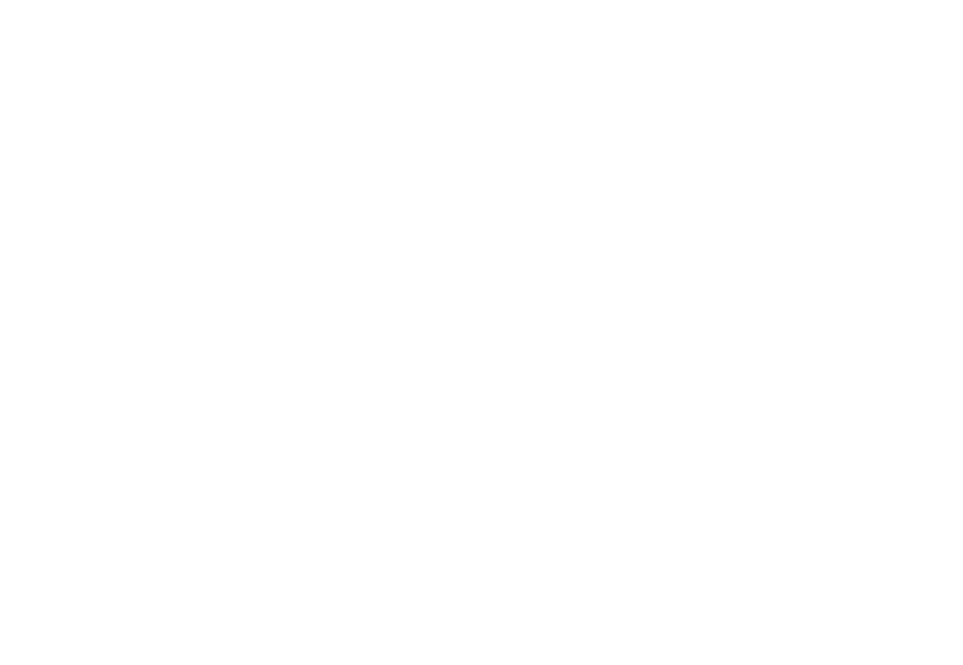
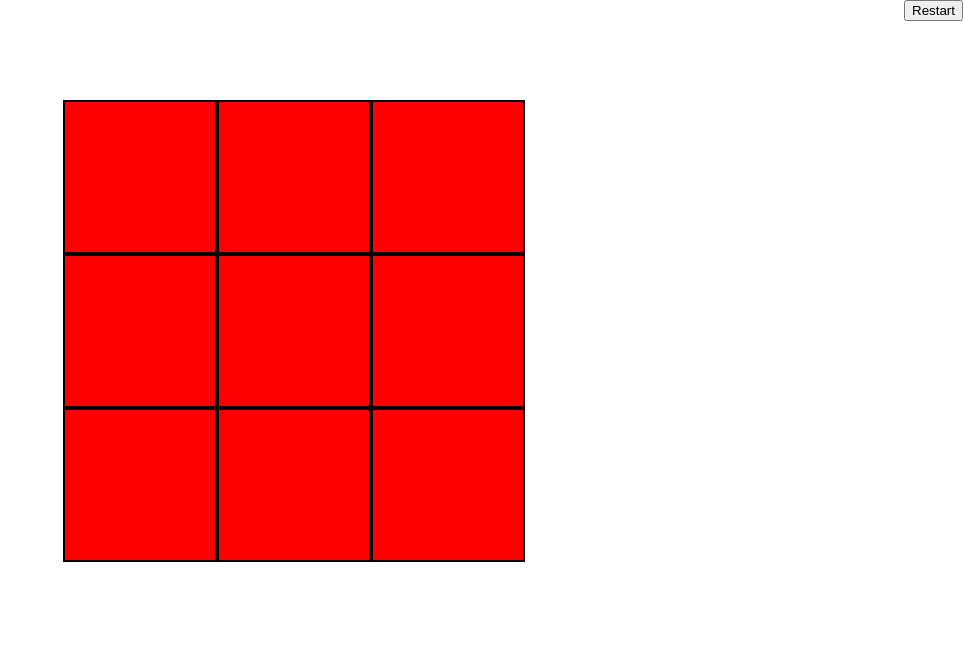
Before and after one commit to jamsec12ty/tictactoe, a plain HTML site: page index.html in a window 1280 px wide. Shown: the whole page, without its empty margins (317-1280 px from the left). Drawn offline with Linux system fonts and the light colour scheme.

Commit message:
Basic HTML and CSS layout. JS click selectors active

```diff
--- a/css/style.css
+++ b/css/style.css
@@ -0,0 +1,29 @@
+
+body {
+  display: flex;
+  margin: 0;
+  justify-content: center;
+}
+
+.cell {
+  border: 2px solid black;
+  height: 150px;
+  width: 150px;
+  text-align: center;
+  vertical-align: middle;
+  font-family:sans-serif;
+  font-size: 120px;
+  display: inline-block;
+  margin: 0;
+}
+
+.grid {
+  background-color: red;
+  /* position: absolute; */
+  left: 5%;
+  top: 100px;
+  /* width: 80%; */
+  border-collapse: collapse;
+  margin: 100px auto;
+  cursor: pointer;
+}
--- a/index.html
+++ b/index.html
@@ -13,6 +13,30 @@
 
 </head>
 <body>
+  <!-- logo for the tic tac toe page -->
+  <div class="logo">
+  </div>
+  <!-- The actual game grid -->
+  <div class="grid" id="board">
+    <div>
+      <div class="cell" id="0"></div><div class="cell" id="1"></div><div class="cell" id="2"></div>
+    </div>
+    <div>
+      <div class="cell" id="3"></div><div class="cell" id="4"></div><div class="cell" id="5"></div>
+    </div>
+    <div>
+      <div class="cell" id="6"></div><div class="cell" id="7"></div><div class="cell" id="8"></div>
+    </div>
+  </div>
 
+  <!-- Right hand side control panel for selectors and game info -->
+  <div class="controlPanel">
+  </div>
+
+  <!-- Winning message -->
+  <div class="endGameMsg" id="endGameMsg">
+
+    <button id="restartButton">Restart</button>
+  </div>
 </body>
 </html>
--- a/js/main.js
+++ b/js/main.js
@@ -1 +1,64 @@
-console.log('Tic Tac Toe!')
+
+// const winCombo = [
+//
+// ]
+$(document).ready(function(){
+
+  console.log('Tic Tac Toe');
+
+
+
+  // Do something whenever the mouse enters the board, and
+  // something else when the mouse leaves
+  $('#board').hover(
+    function(){
+      console.log('mouse entered area');
+    },
+    function(){
+      console.log('mouse left area');
+    }
+  );
+
+  // Do something whenever the user clicks on the game board
+  // $('#board').click( fn ); <-- shortcut convenience method
+  $('.cell').on( 'click', function(ev){
+    const activeCell = $(this).attr('id');
+    // This code will run whenever the #board element is clicked
+    // The function will re-run EACH click
+    $(ev.target).html('X');
+    console.log(activeCell);
+  });
+
+
+
+  // Do something whenever the user clicks on the restart button
+  // $('#restartButton').click( fn ); <-- shortcut convenience method
+  $('#restartButton').on( 'click', function(){
+    // This code will run whenever the #board element is clicked
+    // The function will re-run EACH click
+    console.log('Restart button clicked!');
+  });
+
+
+}); //end of document ready
+
+
+
+
+
+// BUT: how then do we find out which SPEFICIC <li> this particular
+// event happened to?
+// $('li').on('click', function( ev ){
+//   console.log('list item clicked');
+//   // console.log('target:', ev.target); // <--- vanilla DOM node!
+//
+//   // #1
+//   // Change the contents of the element that was clicked for this event
+//   $(ev.target).html('i was clicked');
+//
+//   // #2
+//   // jQuery also uses 'this' to store the target element - but note it's
+//   // still a vanilla DOM node, so needs to be passed to $() to become jQuery-compatible
+//   $(this).html('i was clicked');
+//
+// });
```
